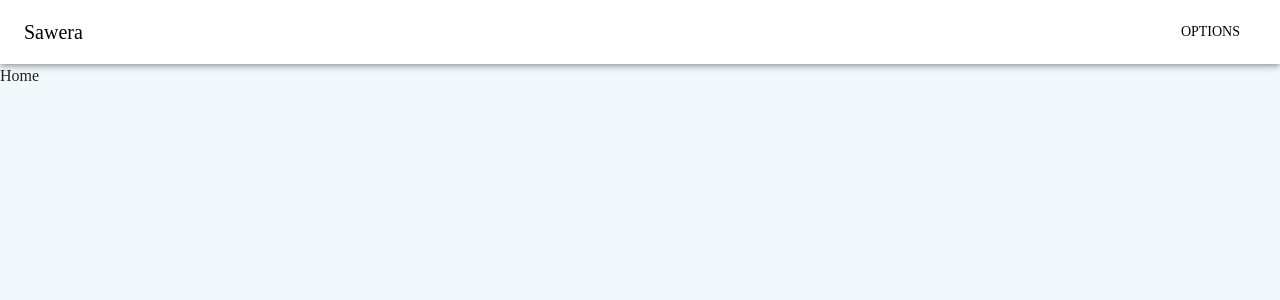
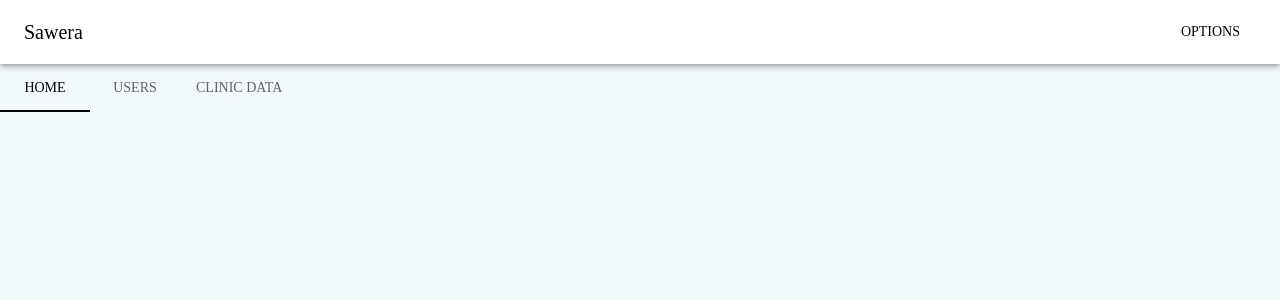
Before and after one commit to canaughtor/reactjs-project, a React (Create React App) app: page /home in a window 1280 px wide. Shown: the top 300 px of the page. Built offline with nearby package versions, Linux system fonts and the light colour scheme; no server answers; sample sign-in values are in the browser's storage.

Commit message:
home tabs

```diff
--- a/src/SaweraTheme.ts
+++ b/src/SaweraTheme.ts
@@ -9,7 +9,7 @@ const theme = createTheme({
       contrastText: '#000000'
     },
     secondary: {
-      main: '#F2F9FC',
+      main: '#000000',
     },
     error: {
       main: red.A400,
--- a/src/app/modules/home.tsx
+++ b/src/app/modules/home.tsx
@@ -1,10 +1,37 @@
-import { Box} from '@mui/material';
+import { Box, Tab, Tabs } from '@mui/material';
+import React from 'react';
+
+interface LinkTabProps {
+  label?: string;
+  href?: string;
+}
+
+function LinkTab(props: LinkTabProps) {
+  return (
+    <Tab
+      component='a'
+      onClick={(event: React.MouseEvent<HTMLAnchorElement, MouseEvent>) => {
+        event.preventDefault();
+      }}
+      {...props}
+    />
+  );
+}
 
 const Home = () => {
+  const [value, setValue] = React.useState(0);
+
+  const handleChange = (event: React.SyntheticEvent, newValue: number) => {
+    setValue(newValue);
+  };
 
   return (
     <Box>
-      Home
+      <Tabs indicatorColor='secondary' textColor='secondary' value={value} onChange={handleChange} aria-label='nav tabs example'>
+        <LinkTab label='Home' href='/home' />
+        <LinkTab label='Users' href='/users' />
+        <LinkTab label='Clinic Data' href='/clinic-data' />
+      </Tabs>
     </Box>
   );
 };
```
